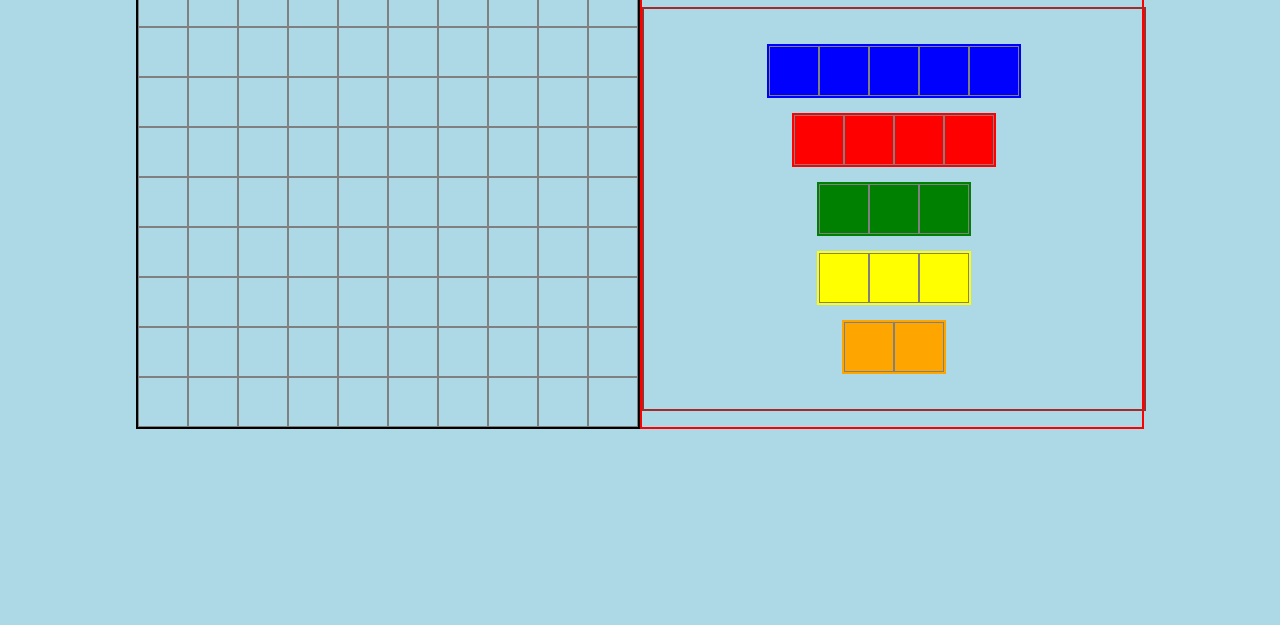
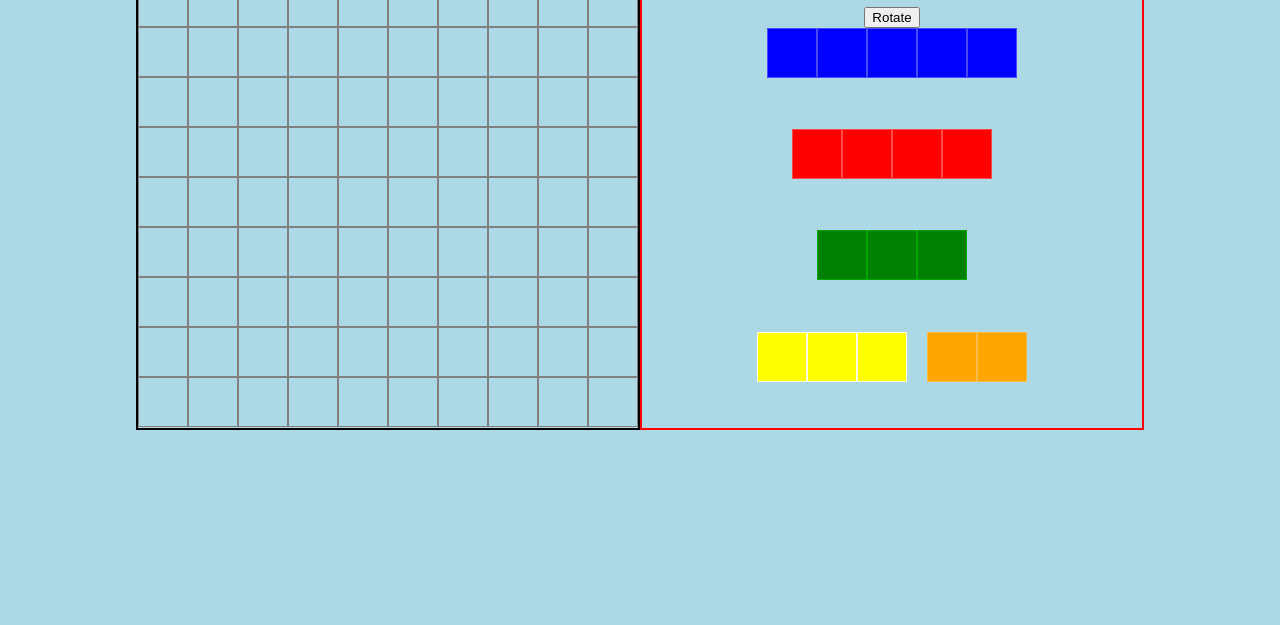
Before and after one commit to Noliqe/battleship, a website built with webpack: page dist/index.html in a window 1280 px wide. Shown: the part 175-800 px from the top of the page. Built offline with nearby package versions, Linux system fonts and the light colour scheme.

Commit message:
add valid, rotate func

```diff
--- /dev/null
+++ b/src/DOMJS.js
@@ -0,0 +1,88 @@
+/* eslint-disable no-plusplus */
+const dom = () => {
+  const gridContainer = document.querySelector('.gridContainer');
+  const fleetContainer = document.createElement('div');
+  fleetContainer.classList.add('fleetContainer');
+
+  const h1Text = document.createElement('h1');
+  h1Text.textContent = 'Drag n\' Drop';
+  fleetContainer.appendChild(h1Text);
+
+  const rotateButton = document.createElement('button');
+  rotateButton.classList.add('rotateButton');
+  rotateButton.textContent = 'Rotate';
+  fleetContainer.appendChild(rotateButton);
+
+  gridContainer.appendChild(fleetContainer);
+  const dragAble = document.createElement('div');
+  dragAble.classList.add('dragAbleFleets');
+  fleetContainer.appendChild(dragAble);
+
+  const carrierContainer = document.createElement('div');
+  dragAble.appendChild(carrierContainer);
+  carrierContainer.classList.add('ships');
+  carrierContainer.classList.add('carrier-container');
+  carrierContainer.setAttribute('id', 'carrier-container');
+  carrierContainer.setAttribute('draggable', true);
+  carrierContainer.setAttribute('data-ship', 'carrier');
+  for (let i = 0; i < 5; i++) {
+    const carrier = document.createElement('div');
+    carrierContainer.appendChild(carrier);
+    carrier.classList.add('carrier');
+    carrier.setAttribute('data-index', i);
+  }
+  const battleshipContainer = document.createElement('div');
+  dragAble.appendChild(battleshipContainer);
+  battleshipContainer.classList.add('ships');
+  battleshipContainer.classList.add('battleship-container');
+  battleshipContainer.setAttribute('id', 'battleship-container');
+  battleshipContainer.setAttribute('draggable', true);
+  battleshipContainer.setAttribute('data-ship', 'battleship');
+  for (let i = 0; i < 4; i++) {
+    const battleship = document.createElement('div');
+    battleshipContainer.appendChild(battleship);
+    battleship.classList.add('battleship');
+    battleship.setAttribute('data-index', i);
+  }
+  const submarineContainer = document.createElement('div');
+  dragAble.appendChild(submarineContainer);
+  submarineContainer.classList.add('ships');
+  submarineContainer.classList.add('submarine-container');
+  submarineContainer.setAttribute('id', 'submarine-container');
+  submarineContainer.setAttribute('draggable', true);
+  submarineContainer.setAttribute('data-ship', 'submarine');
+  for (let i = 0; i < 3; i++) {
+    const submarine = document.createElement('div');
+    submarineContainer.appendChild(submarine);
+    submarine.classList.add('submarine');
+    submarine.setAttribute('data-index', i);
+  }
+  const destroyerContainer = document.createElement('div');
+  dragAble.appendChild(destroyerContainer);
+  destroyerContainer.classList.add('ships');
+  destroyerContainer.classList.add('destroyer-container');
+  destroyerContainer.setAttribute('id', 'destroyer-container');
+  destroyerContainer.setAttribute('draggable', true);
+  destroyerContainer.setAttribute('data-ship', 'destroyer');
+  for (let i = 0; i < 3; i++) {
+    const destroyer = document.createElement('div');
+    destroyerContainer.appendChild(destroyer);
+    destroyer.classList.add('destroyer');
+    destroyer.setAttribute('data-index', i);
+  }
+  const patrolBoatContainer = document.createElement('div');
+  dragAble.appendChild(patrolBoatContainer);
+  patrolBoatContainer.classList.add('ships');
+  patrolBoatContainer.classList.add('patrolBoat-container');
+  patrolBoatContainer.setAttribute('id', 'patrolBoat-container');
+  patrolBoatContainer.setAttribute('draggable', true);
+  patrolBoatContainer.setAttribute('data-ship', 'patrol-Boat');
+  for (let i = 0; i < 2; i++) {
+    const patrolBoat = document.createElement('div');
+    patrolBoatContainer.appendChild(patrolBoat);
+    patrolBoat.classList.add('patrol-boat');
+    patrolBoat.setAttribute('data-index', i);
+  }
+};
+
+export default dom;
--- a/src/drag.js
+++ b/src/drag.js
@@ -1,6 +1,11 @@
+/* eslint-disable max-len */
 /* eslint-disable no-use-before-define */
 /* eslint-disable no-plusplus */
+import dom from './DOMJS';
+import ship from './ship';
+
 const drag = () => {
+  let horizontal = true;
   // make a board where user can place ships
   const createBoard = () => {
     const startGrid = document.querySelector('.startGrid');
@@ -27,7 +32,39 @@ const drag = () => {
       }
     }
   };
+  // check if ship is in border
+  const valid = (dataY, dataX, length) => {
+    let trueOfFalse = '';
+    if (horizontal === true) {
+      // const tile = document.querySelector(`#${num}`);
+      if (length + Number(dataX) > 11) {
+        trueOfFalse = false;
+      } else {
+        trueOfFalse = true;
+      }
+    } else if (horizontal === false) {
+      if (length + Number(dataY) > 11) {
+        trueOfFalse = false;
+      } else {
+        trueOfFalse = true;
+      }
+    }
+    return trueOfFalse;
+  };
+
+  // no ship placement on another ship
+  // eslint-disable-next-line consistent-return
+  const checkId = (id) => {
+    const x = id.replace(/[^a-zA-Z]+/g, '');
+    if (x === 'tile') {
+      return true;
+    }
+  };
+
+  let shipLength = '';
+
   function dragStart(e) {
+    shipLength = e.srcElement.children.length;
     e.dataTransfer.setData('text/plain', e.target.id);
     setTimeout(() => {
       e.target.classList.add('hide');
@@ -50,6 +87,9 @@ const drag = () => {
 
   function drop(e) {
     e.target.classList.remove('drag-over');
+    if (valid(e.target.dataset.y, e.target.dataset.x, shipLength) === false || checkId(e.target.id) !== true) {
+      return;
+    }
 
     // get the draggable element
     const id = e.dataTransfer.getData('text/plain');
@@ -64,6 +104,7 @@ const drag = () => {
     // remove old parent
     e.target.removeChild(draggable);
     // if horizontal put scatter childNodes to next tile
+    if (horizontal === true) {
       let a = 0;
       while (e.target.childNodes.length > 1) {
         a += 1;
@@ -72,88 +113,63 @@ const drag = () => {
         const tile = document.getElementById(`tile${y + a}`);
         tile.appendChild(e.target.childNodes[0]);
       }
+    } else if (horizontal === false) {
+      let a = 0;
+      while (e.target.childNodes.length > 1) {
+        a += 10;
+        const x = e.target.id;
+        const y = Number(x.match(/\d+/)[0]);
+        const tile = document.getElementById(`tile${y + a}`);
+        tile.appendChild(e.target.childNodes[0]);
+      }
+    }
+    const x = e.target.id;
+    const y = Number(x.match(/\d+/)[0]);
+    const tile = document.getElementById(`tile${y}`);
+    const dataY = Number(tile.dataset.y);
+    console.log(dataY);
+    const dataX = Number(tile.dataset.x);
+    console.log(dataX);
 
     // display the draggable element
     draggable.classList.remove('hide');
   }
 
+  const rotate = () => {
+    const rotateShip = document.querySelectorAll('.ships');
+    if (horizontal === true) {
+      for (let i = 0; i < rotateShip.length; i++) {
+        rotateShip[i].classList.add('vertical');
+      }
+      horizontal = false;
+    } else if (horizontal === false) {
+      for (let i = 0; i < rotateShip.length; i++) {
+        rotateShip[i].classList.remove('vertical');
+      }
+      horizontal = true;
+    }
+  };
+
   const dragAbleShips = () => {
-    const gridContainer = document.querySelector('.gridContainer');
-    const fleetContainer = document.createElement('div');
-    fleetContainer.classList.add('fleetContainer');
-    const h1Text = document.createElement('h1');
-    h1Text.textContent = 'Drag your ships';
-    fleetContainer.appendChild(h1Text);
-    gridContainer.appendChild(fleetContainer);
-    const dragAble = document.createElement('div');
-    dragAble.classList.add('dragAbleFleets');
-    fleetContainer.appendChild(dragAble);
-
-    const shipCarrierContainer = document.createElement('div');
-    dragAble.appendChild(shipCarrierContainer);
-    shipCarrierContainer.classList.add('shipCarrierContainer');
-    shipCarrierContainer.setAttribute('id', 'shipCarrierContainer');
-    shipCarrierContainer.setAttribute('draggable', true);
-    shipCarrierContainer.setAttribute('data-ship', 'carrier');
-    shipCarrierContainer.addEventListener('dragstart', dragStart);
-    for (let i = 0; i < 5; i++) {
-      const carrier = document.createElement('div');
-      shipCarrierContainer.appendChild(carrier);
-      carrier.classList.add('carrier');
-      carrier.setAttribute('data-index', i);
-    }
-    const shipBattleshipContainer = document.createElement('div');
-    dragAble.appendChild(shipBattleshipContainer);
-    shipBattleshipContainer.classList.add('shipBattleshipContainer');
-    shipBattleshipContainer.setAttribute('id', 'shipBattleshipContainer');
-    shipBattleshipContainer.setAttribute('draggable', true);
-    shipBattleshipContainer.setAttribute('data-ship', 'battleship');
-    shipBattleshipContainer.addEventListener('dragstart', dragStart);
-    for (let i = 0; i < 4; i++) {
-      const battleship = document.createElement('div');
-      shipBattleshipContainer.appendChild(battleship);
-      battleship.classList.add('battleship');
-      battleship.setAttribute('data-index', i);
-    }
-    const shipSubmarineContainer = document.createElement('div');
-    dragAble.appendChild(shipSubmarineContainer);
-    shipSubmarineContainer.classList.add('shipSubmarineContainer');
-    shipSubmarineContainer.setAttribute('id', 'shipSubmarineContainer');
-    shipSubmarineContainer.setAttribute('draggable', true);
-    shipSubmarineContainer.setAttribute('data-ship', 'submarine');
-    shipSubmarineContainer.addEventListener('dragstart', dragStart);
-    for (let i = 0; i < 3; i++) {
-      const submarine = document.createElement('div');
-      shipSubmarineContainer.appendChild(submarine);
-      submarine.classList.add('submarine');
-      submarine.setAttribute('data-index', i);
-    }
-    const shipDestroyerContainer = document.createElement('div');
-    dragAble.appendChild(shipDestroyerContainer);
-    shipDestroyerContainer.classList.add('shipDestroyerContainer');
-    shipDestroyerContainer.setAttribute('id', 'shipDestroyerContainer');
-    shipDestroyerContainer.setAttribute('draggable', true);
-    shipDestroyerContainer.setAttribute('data-ship', 'destroyer');
-    shipDestroyerContainer.addEventListener('dragstart', dragStart);
-    for (let i = 0; i < 3; i++) {
-      const destroyer = document.createElement('div');
-      shipDestroyerContainer.appendChild(destroyer);
-      destroyer.classList.add('destroyer');
-      destroyer.setAttribute('data-index', i);
-    }
-    const shipPatrolBoatContainer = document.createElement('div');
-    dragAble.appendChild(shipPatrolBoatContainer);
-    shipPatrolBoatContainer.classList.add('shipPatrolBoatContainer');
-    shipPatrolBoatContainer.setAttribute('id', 'shipPatrolBoatContainer');
-    shipPatrolBoatContainer.setAttribute('draggable', true);
-    shipPatrolBoatContainer.setAttribute('data-ship', 'patrol-Boat');
-    shipPatrolBoatContainer.addEventListener('dragstart', dragStart);
-    for (let i = 0; i < 2; i++) {
-      const patrolBoat = document.createElement('div');
-      shipPatrolBoatContainer.appendChild(patrolBoat);
-      patrolBoat.classList.add('patrol-boat');
-      patrolBoat.setAttribute('data-index', i);
-    }
+    dom();
+    // carrier
+    const carrierContainer = document.querySelector('.carrier-container');
+    carrierContainer.addEventListener('dragstart', dragStart);
+    // battleship
+    const battleshipContainer = document.querySelector('.battleship-container');
+    battleshipContainer.addEventListener('dragstart', dragStart);
+    // submarine
+    const submarineContainer = document.querySelector('.submarine-container');
+    submarineContainer.addEventListener('dragstart', dragStart);
+    // destroyer
+    const destroyerContainer = document.querySelector('.destroyer-container');
+    destroyerContainer.addEventListener('dragstart', dragStart);
+    // patrol boat
+    const patrolBoatContainer = document.querySelector('.patrolBoat-container');
+    patrolBoatContainer.addEventListener('dragstart', dragStart);
+    // rotate button
+    const rotateButton = document.querySelector('.rotateButton');
+    rotateButton.addEventListener('click', rotate);
   };
   return {
     createBoard,
--- a/src/style.css
+++ b/src/style.css
@@ -63,84 +63,71 @@ body {
 }
 
 .drag-over {
-    border: dashed 3px red;
+    border: dashed 3px black;
 }
+
 .fleetContainer {
     width: 500px;
     border: 2px solid red;
-}
-.dragAbleFleets {
-    width: 500px;
-    height: 400px;
-    border: 2px solid brown;
     display: flex;
     flex-direction: column;
     justify-content: center;
     align-items: center;
-    gap: 15px;
+}
+.dragAbleFleets {
+    width: 300px;
+    height: 400px;
+    display: flex;
+    flex-wrap: wrap;
+    justify-content: space-evenly;
+    align-items: space-around;
+    gap: 5px;
 }
 
-.shipCarrierContainer {
-    border: 2px solid blue;
-    display: grid;
-    grid-template-columns: repeat(5, 50px);
+.ships {
+    display: flex;
+    width: min-content;
+    height: min-content;
+    cursor: grab;
+    transition: 0.5s ease;
+}
+
+.ships:hover {
+    transform: scale(1.1);
+}
+
+.vertical {
+    flex-direction: column;
+}
+
+.carrier, .battleship, .submarine, .destroyer, .patrol-boat {
+    height: 48px;
+    width: 48px;
 }
 
 .carrier {
-    height: 48px;
-    width: 48px;
-    border: 1px solid grey;
+    border: 1px solid rgb(74, 74, 250);
     background-color: blue;
 }
 
-.shipBattleshipContainer {
-    border: 2px solid red;
-    display: grid;
-    grid-template-columns: repeat(4, 50px);
-}
-
 .battleship {
-    height: 48px;
-    width: 48px;
-    border: 1px solid grey;
+    border: 1px solid rgb(253, 74, 74);
     background-color: red;
 }
 
-.shipSubmarineContainer {
-    border: 2px solid green;
-    display: grid;
-    grid-template-columns: repeat(3, 50px);
-}
 
 .submarine {
-    height: 48px;
-    width: 48px;
-    border: 1px solid grey;
+    border: 1px solid rgb(1, 167, 1);
     background-color: green;
 }
 
-.shipDestroyerContainer {
-    border: 2px solid yellow;
-    display: grid;
-    grid-template-columns: repeat(3, 50px);
-}
 
 .destroyer {
-    height: 48px;
-    width: 48px;
-    border: 1px solid grey;
+    border: 1px solid rgb(255, 255, 225);
     background-color: yellow;
 }
 
-.shipPatrolBoatContainer {
-    border: 2px solid orange;
-    display: grid;
-    grid-template-columns: repeat(2, 50px);
-}
-
 .patrol-boat {
-    height: 48px;
-    width: 48px;
-    border: 1px solid grey;
+    border: 1px solid rgb(252, 188, 74);
     background-color: orange;
 }
```
Also changed, not shown: dist/index.html, dist/main.js. Lines whose indentation alone changed are shown as unchanged.
